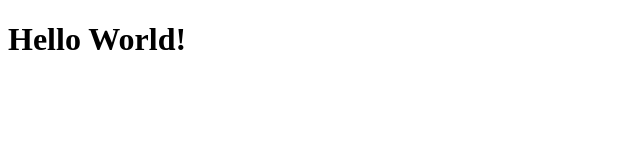
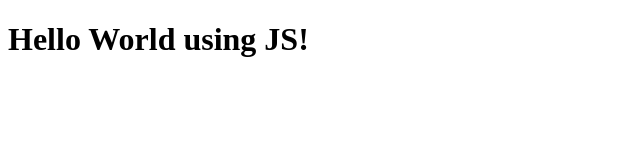
Before and after one commit to Abhijeet-Tiwari/namaste-react, a plain HTML site: page Assignment 01- Inception/index.html in a window 1280 px wide. Shown: the whole page, without its empty margins (0-640 px from the left). Drawn offline with Linux system fonts and the light colour scheme.

Commit message:
Hello world using JS

```diff
--- a/Assignment 01- Inception/index.html
+++ b/Assignment 01- Inception/index.html
@@ -1,14 +1,23 @@
 <!DOCTYPE html>
 <html lang="en">
   <head>
-  <meta charset="UTF-8">
-  <meta http-equiv="X-UA-Compatible" content="IE=edge">
-  <meta name="viewport" content="width=device-width, initial-scale=1.0">
+    <meta charset="UTF-8" />
+    <meta http-equiv="X-UA-Compatible" content="IE=edge" />
+    <meta name="viewport" content="width=device-width, initial-scale=1.0" />
     <title>Assignment 01</title>
   </head>
   <body>
     <div id="root">
-    <h1>Hello World!</h1>
+      <!-- Hello World Using HTML -->
+      <!-- <h1>Hello World using HTML!</h1> -->
     </div>
+
+    <script>
+      const heading = document.createElement('h1');
+      heading.innerHTML = 'Hello World using JS!';
+      const root = document.getElementById('root');
+      root.appendChild(heading);
+    </script>
+
   </body>
 </html>
```
Lines whose indentation alone changed are shown as unchanged.
